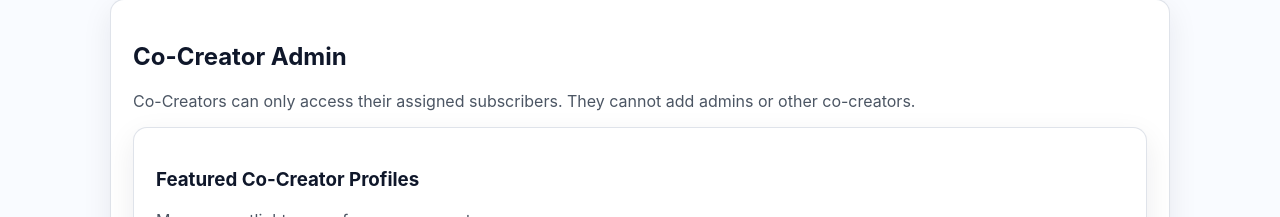
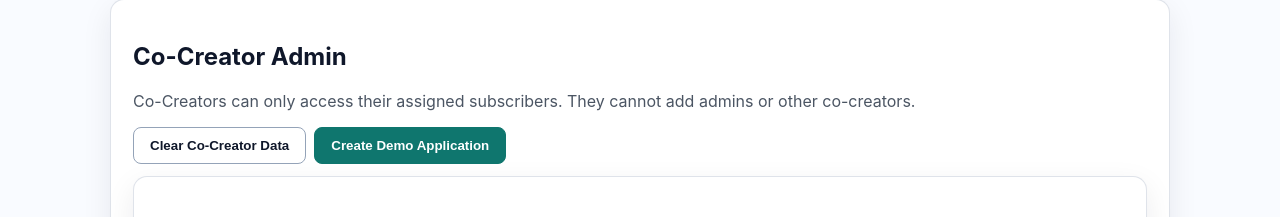
Before and after one commit to QPSGP/RFTS, a Next.js app: page /admin/content in a window 1280 px wide. Both pictures are taken after a click on the button "Co-Creators Section". Shown: the part 480-697 px from the top of the page. Built offline with nearby package versions, Linux system fonts and the light colour scheme; no server answers.

Commit message:
Add demo reset and seed actions for co-creator testing. Expose admin UI buttons to clear data and create a sample application.

```diff
--- a/src/app/api/moderator-admin/route.ts
+++ b/src/app/api/moderator-admin/route.ts
@@ -4,6 +4,8 @@ import bcrypt from "bcryptjs";
 import { isAdminSession } from "@/lib/auth";
 import {
   createModeratorAccount,
+  createModeratorApplication,
+  clearModeratorData,
   getModeratorByEmail,
   listModeratorApplications,
   listModerators,
@@ -44,6 +46,14 @@ const updateApplicationSchema = z.object({
   profileSlug: z.string().optional().default("")
 });
 
+const resetDemoSchema = z.object({
+  action: z.literal("reset-demo")
+});
+
+const seedDemoSchema = z.object({
+  action: z.literal("seed-demo")
+});
+
 export async function GET() {
   if (!(await isAdminSession())) {
     return NextResponse.json({ error: "Unauthorized." }, { status: 401 });
@@ -59,6 +69,33 @@ export async function POST(request: Request) {
     return NextResponse.json({ error: "Unauthorized." }, { status: 401 });
   }
   const body = await request.json();
+  if (body?.action === "reset-demo") {
+    const parsed = resetDemoSchema.safeParse(body);
+    if (!parsed.success) {
+      return NextResponse.json({ error: "Invalid input." }, { status: 400 });
+    }
+    await clearModeratorData();
+    return NextResponse.json({ ok: true });
+  }
+  if (body?.action === "seed-demo") {
+    const parsed = seedDemoSchema.safeParse(body);
+    if (!parsed.success) {
+      return NextResponse.json({ error: "Invalid input." }, { status: 400 });
+    }
+    const application = await createModeratorApplication({
+      name: "Demo Co-Creator",
+      email: "demo.cocreator@rfts.test",
+      focusAreas: "Sleep optimization, motivation, habit change",
+      experience: "Demo application used to validate the approval flow.",
+      links: "https://rfts.test",
+      phone: "555-0100",
+      website: "https://rfts.test",
+      socialLinks: "https://facebook.com/rfts",
+      photoUrl: "https://images.unsplash.com/photo-1500648767791-00dcc994a43e",
+      profileSlug: "demo-co-creator"
+    });
+    return NextResponse.json({ ok: true, application });
+  }
   if (body?.action === "decline") {
     const parsed = declineSchema.safeParse(body);
     if (!parsed.success) {
--- a/src/components/AdminModerators.tsx
+++ b/src/components/AdminModerators.tsx
@@ -111,6 +111,40 @@ export default function AdminModerators() {
   useEffect(() => {
     load();
   }, []);
+
+  const resetDemoData = async () => {
+    const confirmed = window.confirm(
+      "Clear all co-creator applications and accounts?"
+    );
+    if (!confirmed) {
+      return;
+    }
+    const response = await fetch("/api/moderator-admin", {
+      method: "POST",
+      headers: { "Content-Type": "application/json" },
+      body: JSON.stringify({ action: "reset-demo" })
+    });
+    if (response.ok) {
+      setStatus("Co-Creator data cleared.");
+      await load();
+      return;
+    }
+    setStatus("Reset failed. Try again.");
+  };
+
+  const seedDemoApplication = async () => {
+    const response = await fetch("/api/moderator-admin", {
+      method: "POST",
+      headers: { "Content-Type": "application/json" },
+      body: JSON.stringify({ action: "seed-demo" })
+    });
+    if (response.ok) {
+      setStatus("Demo application created. You can approve it now.");
+      await load();
+      return;
+    }
+    setStatus("Seed failed. Try again.");
+  };
 
   const approve = async (applicationId: string) => {
     const rawEmails = assignments[applicationId] || "";
@@ -248,6 +282,14 @@ export default function AdminModerators() {
         Co-Creators can only access their assigned subscribers. They cannot add
         admins or other co-creators.
       </p>
+      <div style={{ display: "flex", gap: 8, flexWrap: "wrap", marginTop: 12 }}>
+        <button className="button button-secondary" onClick={resetDemoData}>
+          Clear Co-Creator Data
+        </button>
+        <button className="button" onClick={seedDemoApplication}>
+          Create Demo Application
+        </button>
+      </div>
       <div className="card" style={{ marginTop: 12 }}>
         <h3>Featured Co-Creator Profiles</h3>
         <p style={{ color: "#4b5563" }}>
--- a/src/lib/db.ts
+++ b/src/lib/db.ts
@@ -702,6 +702,11 @@ export const listModeratorApplications = async () => {
   return rows;
 };
 
+export const clearModeratorData = async () => {
+  await sql`DELETE FROM moderators`;
+  await sql`DELETE FROM moderator_applications`;
+};
+
 export const createModeratorApplication = async (payload: {
   name: string;
   email: string;
```
